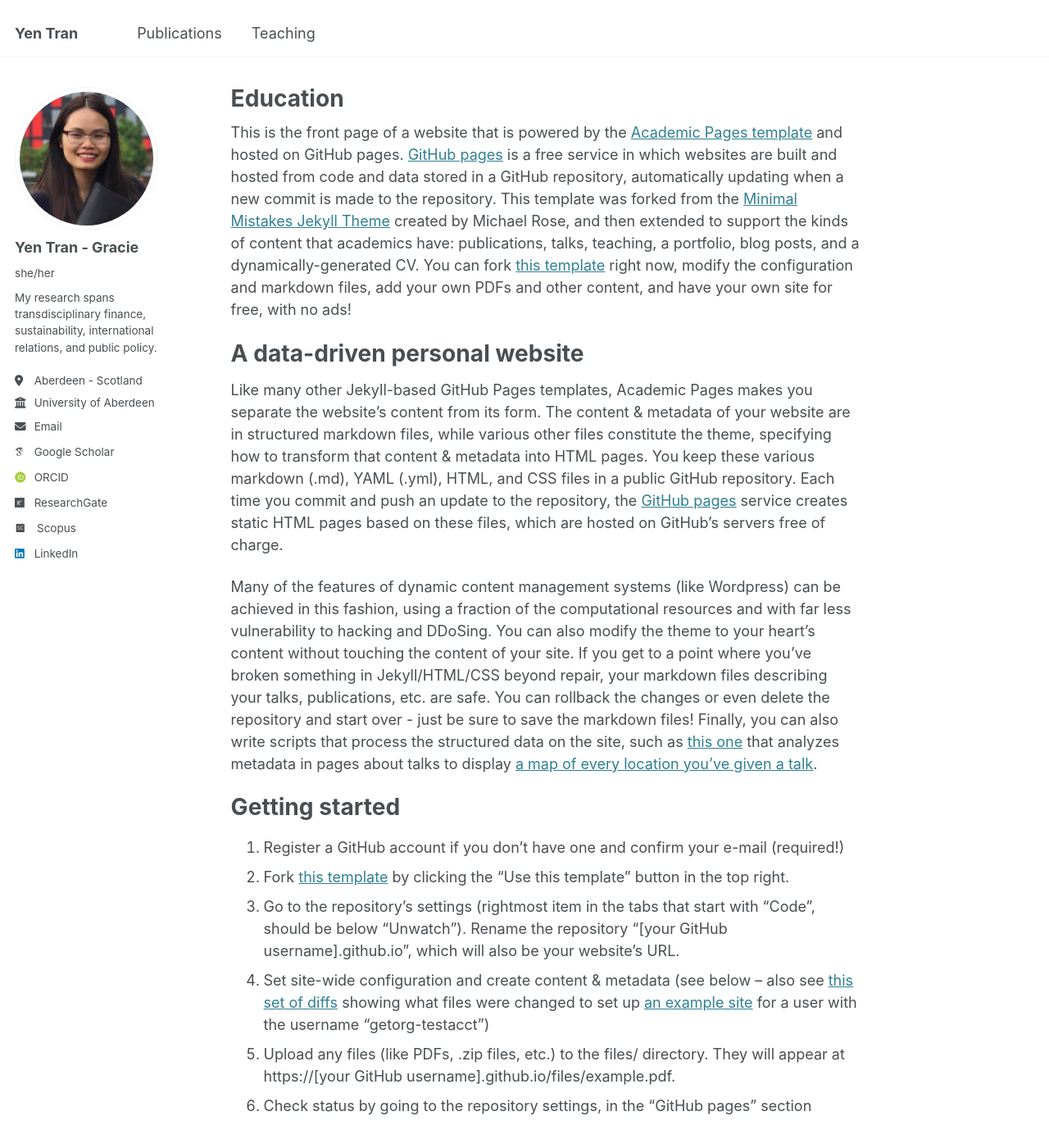
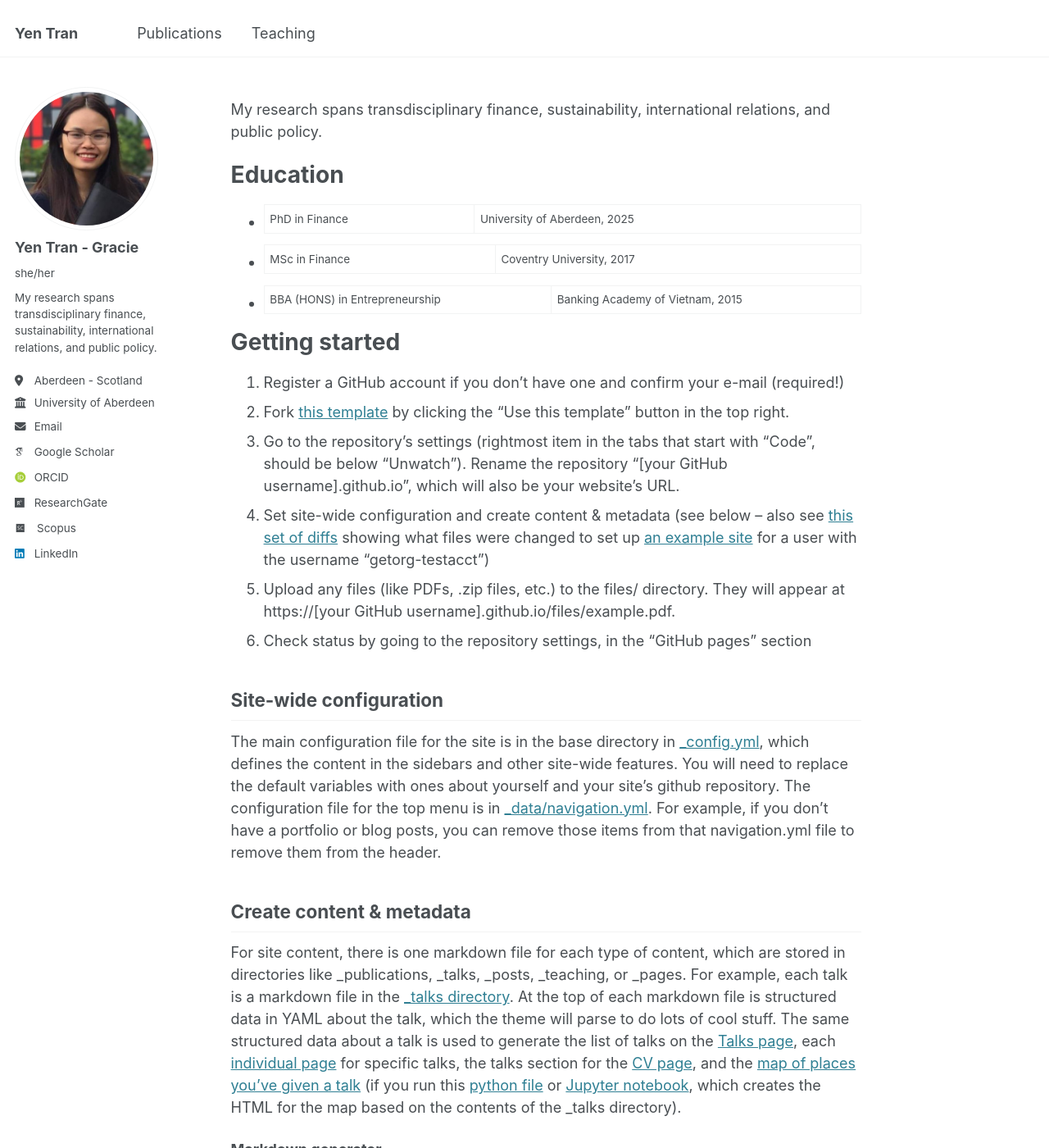
Before and after one commit to Graciesgrace/mywebpage, a Jekyll site: the page built from _pages/about.md, in a window 1280 px wide and 1400 px high. Shown: the whole window at 82% size. Built offline with Jekyll 4.4.1, drawn with Linux system fonts in a browser that asks for light colours; some web fonts are replaced.

Commit message:
Update about.md

```diff
--- a/_pages/about.md
+++ b/_pages/about.md
@@ -1,19 +1,19 @@
 ---
 permalink: /
-title: "Education"
+title: ""
 author_profile: true
 redirect_from:
   - /about/
   - /about.html
 ---
+My research spans transdisciplinary finance, sustainability, international relations, and public policy.
 
-This is the front page of a website that is powered by the [Academic Pages template](https://github.com/academicpages/academicpages.github.io) and hosted on GitHub pages. [GitHub pages](https://pages.github.com) is a free service in which websites are built and hosted from code and data stored in a GitHub repository, automatically updating when a new commit is made to the repository. This template was forked from the [Minimal Mistakes Jekyll Theme](https://mmistakes.github.io/minimal-mistakes/) created by Michael Rose, and then extended to support the kinds of content that academics have: publications, talks, teaching, a portfolio, blog posts, and a dynamically-generated CV. You can fork [this template](https://github.com/academicpages/academicpages.github.io) right now, modify the configuration and markdown files, add your own PDFs and other content, and have your own site for free, with no ads!
 
-A data-driven personal website
+Education
 ======
-Like many other Jekyll-based GitHub Pages templates, Academic Pages makes you separate the website's content from its form. The content & metadata of your website are in structured markdown files, while various other files constitute the theme, specifying how to transform that content & metadata into HTML pages. You keep these various markdown (.md), YAML (.yml), HTML, and CSS files in a public GitHub repository. Each time you commit and push an update to the repository, the [GitHub pages](https://pages.github.com/) service creates static HTML pages based on these files, which are hosted on GitHub's servers free of charge.
-
-Many of the features of dynamic content management systems (like Wordpress) can be achieved in this fashion, using a fraction of the computational resources and with far less vulnerability to hacking and DDoSing. You can also modify the theme to your heart's content without touching the content of your site. If you get to a point where you've broken something in Jekyll/HTML/CSS beyond repair, your markdown files describing your talks, publications, etc. are safe. You can rollback the changes or even delete the repository and start over - just be sure to save the markdown files! Finally, you can also write scripts that process the structured data on the site, such as [this one](https://github.com/academicpages/academicpages.github.io/blob/master/talkmap.ipynb) that analyzes metadata in pages about talks to display [a map of every location you've given a talk](https://academicpages.github.io/talkmap.html).
+* PhD in Finance | University of Aberdeen, 2025
+* MSc in Finance | Coventry University, 2017
+* BBA (HONS) in Entrepreneurship | Banking Academy of Vietnam, 2015
 
 Getting started
 ======
```
